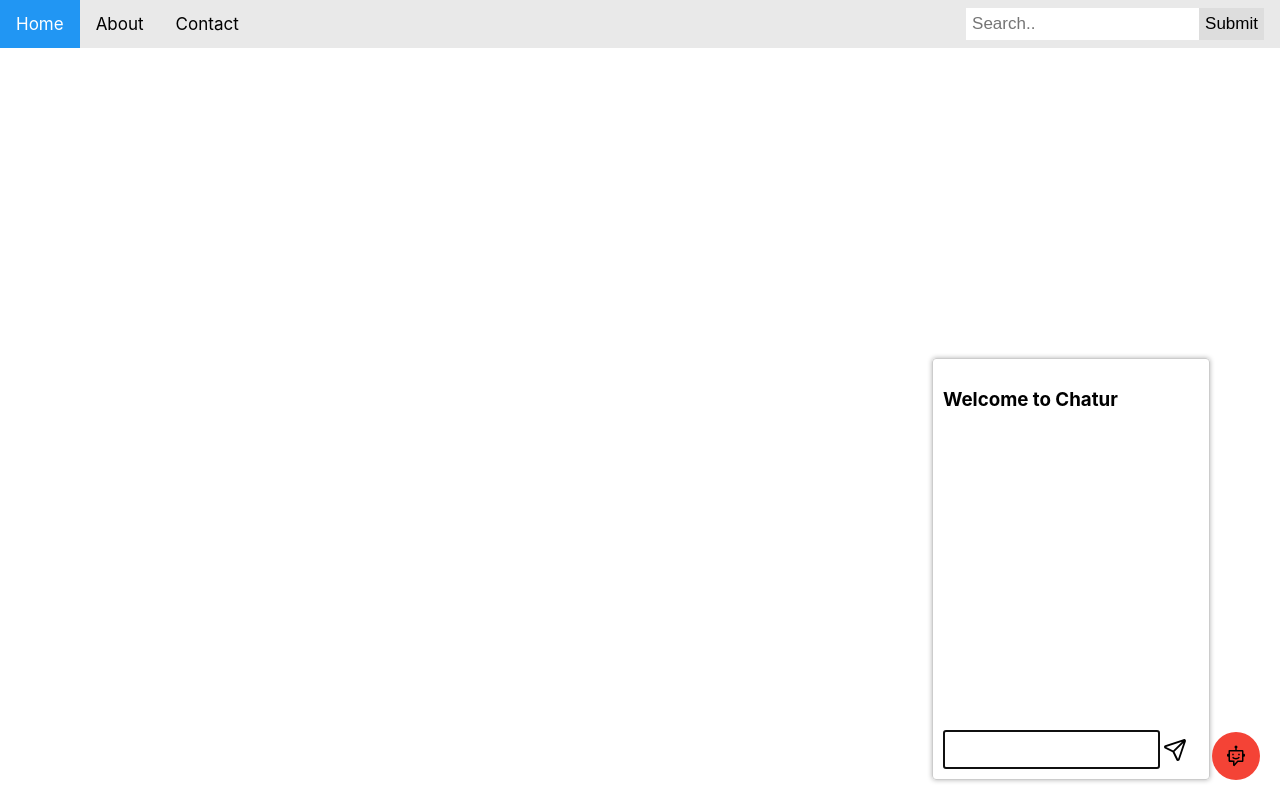
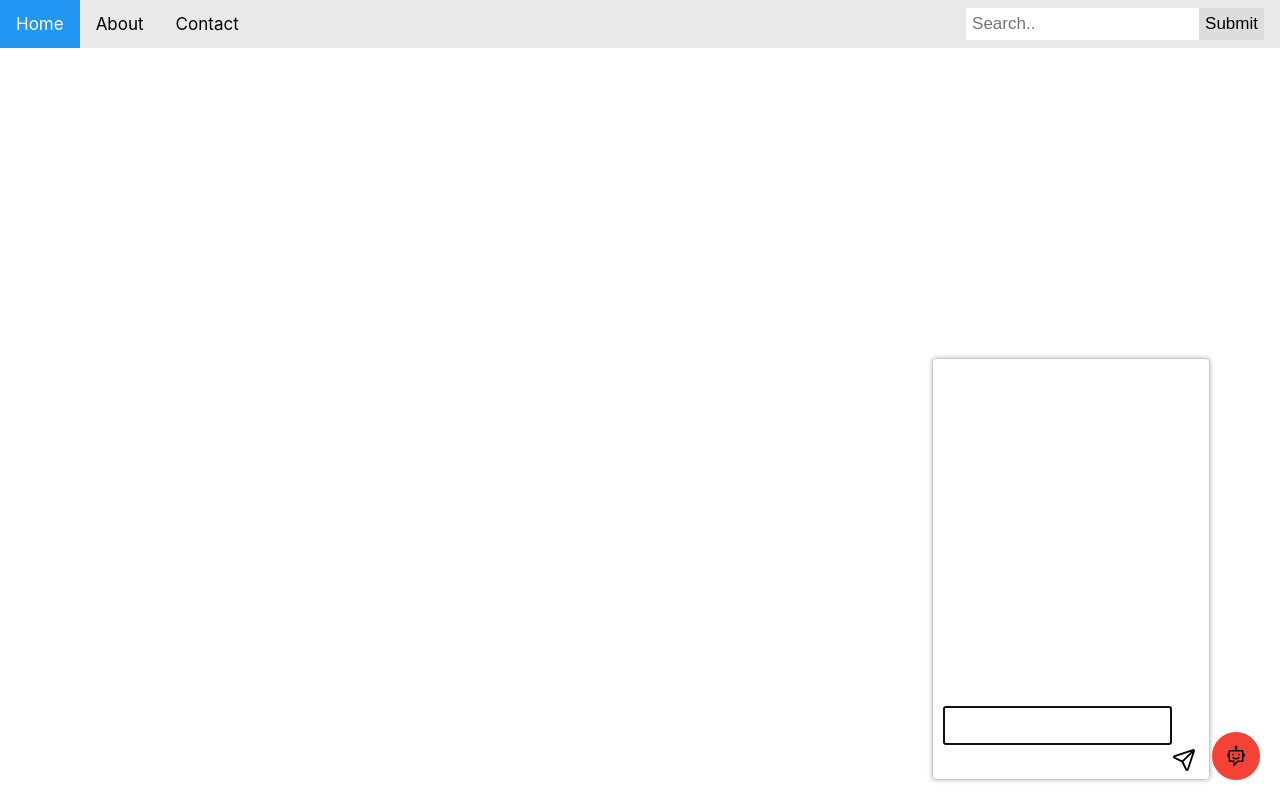
Before and after one commit to AdityaVSM/Chatur, a React (Create React App) app in the folder frontend/chaturUI/: page / in a window 1280 px wide. Both pictures are taken after a click on the element 1236 px from the left and 756 px from the top of the page. Built offline with nearby package versions, Linux system fonts and the light colour scheme.

Commit message:
UI updates

```diff
--- a/frontend/chaturUI/src/App.css
+++ b/frontend/chaturUI/src/App.css
@@ -94,17 +94,25 @@
   width: 20%;
   height: 50%;
   transition: transform 0.3s;
-  overflow: hidden;
+  /* overflow: hidden; */
   border: 1px solid #ccc;
   border-radius: 4px;
   padding: 10px;
   box-shadow: 0 0 5px rgba(0, 0, 0, 0.3);
-  /* height: 100%;
-  padding: 20px; */
+
+}
+.question-response-ui{
+  overflow-y: scroll;
+  overflow-x: hidden;
+  position: fixed;
+  margin-top: 20px;
+  height: 42%;
+  width: 20%;
 }
 
 .chatbot-icon {
   position: absolute;
+  float: right;
   bottom: 100%;
   right: 0;
   padding: 10px;
@@ -115,11 +123,11 @@
 }
 
 .query-box{
-  position :absolute;
+  position: fixed;
+  bottom: 25px;
   overflow-x: auto;
-  bottom: 10px;
-  left: 10px;
-  width: 100%;
+  width: 20%;
+  /* bottom: 10px;*/
 }
 
 
@@ -127,12 +135,32 @@
   display: inline-block;
   vertical-align: middle;
   padding: 10px;
-  width: 70%;
+  width: 80%;
 }
 
 .query-box img{
+  float: right;
   display: inline-block;
   vertical-align: middle;
   width: 30px;
   height: 30px;
 }
+
+.questions{
+  font-size: 15px;
+  width: 50%;
+  border: 2px solid #2196F3;
+  background-color: #2196F3;
+  border-radius: 10px;
+  padding: 5px;
+}
+
+.responses{
+  font-size: 15px;
+  width: 50%;
+  border: 2px solid #21f3b8;
+  background-color: #21f3b8;
+  border-radius: 10px;
+  margin-left: auto;
+  padding: 5px;
+}
--- a/frontend/chaturUI/src/components/ChatBotContainer.js
+++ b/frontend/chaturUI/src/components/ChatBotContainer.js
@@ -7,6 +7,7 @@ const Chatbot = () => {
     const [isOpen, setIsOpen] = useState(false);
     const [response, setResponse] = useState("Welcome to Chatur")
     const [queryInput, setQueryInput] = useState("")
+    const [queryResponseJson, setQueryResponseJson] = useState([])
     const baseURL = "http://localhost:5000/response"
 
     const toggleChatbot = () => {
@@ -18,16 +19,26 @@ const Chatbot = () => {
     }
 
     async function generateResponse (){
-        console.log("Query : ", queryInput)
-        let result = await axios.post(baseURL, { message:queryInput})
-        console.log("Response : ", JSON.stringify(result.data))
-        setResponse(result.data)
+        if(queryInput){
+            console.log("Query : ", queryInput)
+            let result = await axios.post(baseURL, { message:queryInput})
+            console.log("Response : ", JSON.stringify(result.data))
+            updateQueryResponseJson({"Query":queryInput, "Response":result})
+            setResponse(result.data)
+        }
+    }
+
+    async function updateQueryResponseJson(data){
+        let cQueryResponseJson = queryResponseJson
+        cQueryResponseJson.push(data)
+        setQueryResponseJson(cQueryResponseJson)
+        console.log(cQueryResponseJson)
     }
 
     const ChatbotContent = () =>{
         return(
             <div className="chatbot-content">
-                <h3>{response}</h3>
+                <div className="question-response-ui">{queryResponseJson && createDynamicUiArr()}</div>
                 <div className='query-box'>
                         <input
                             value={queryInput}
@@ -47,6 +58,36 @@ const Chatbot = () => {
         )
     }
 
+    const createDynamicUiArr = () =>{
+        let totalUI = []
+        let uiQuestionArrStore = []
+        let uiResposeArrStore = []
+        console.log("part2", queryResponseJson)
+        queryResponseJson?.forEach((element, index) => {
+            console.log("element",element)
+            uiQuestionArrStore.push(
+                <div className='questions'>
+                    {element.Query}
+                </div>
+            )
+            uiResposeArrStore.push(
+                <div className='responses'>
+                    {element.Response.data}
+                </div>
+                )
+            console.log("data onlyy", element.Response.data)
+        });
+        let uiLength = uiQuestionArrStore.length
+        for(let i=0;i<uiLength; i++){
+            totalUI.push(uiQuestionArrStore[i])
+            totalUI.push(<br></br>)
+            totalUI.push(uiResposeArrStore[i])
+            totalUI.push(<br></br>)
+        }
+        console.log("totalUI",totalUI)
+        return totalUI
+    }
+
     return (
         <div >
             {isOpen && (
```
Also changed, not shown: 1 other file (tests, documents, lock files or other folders).
